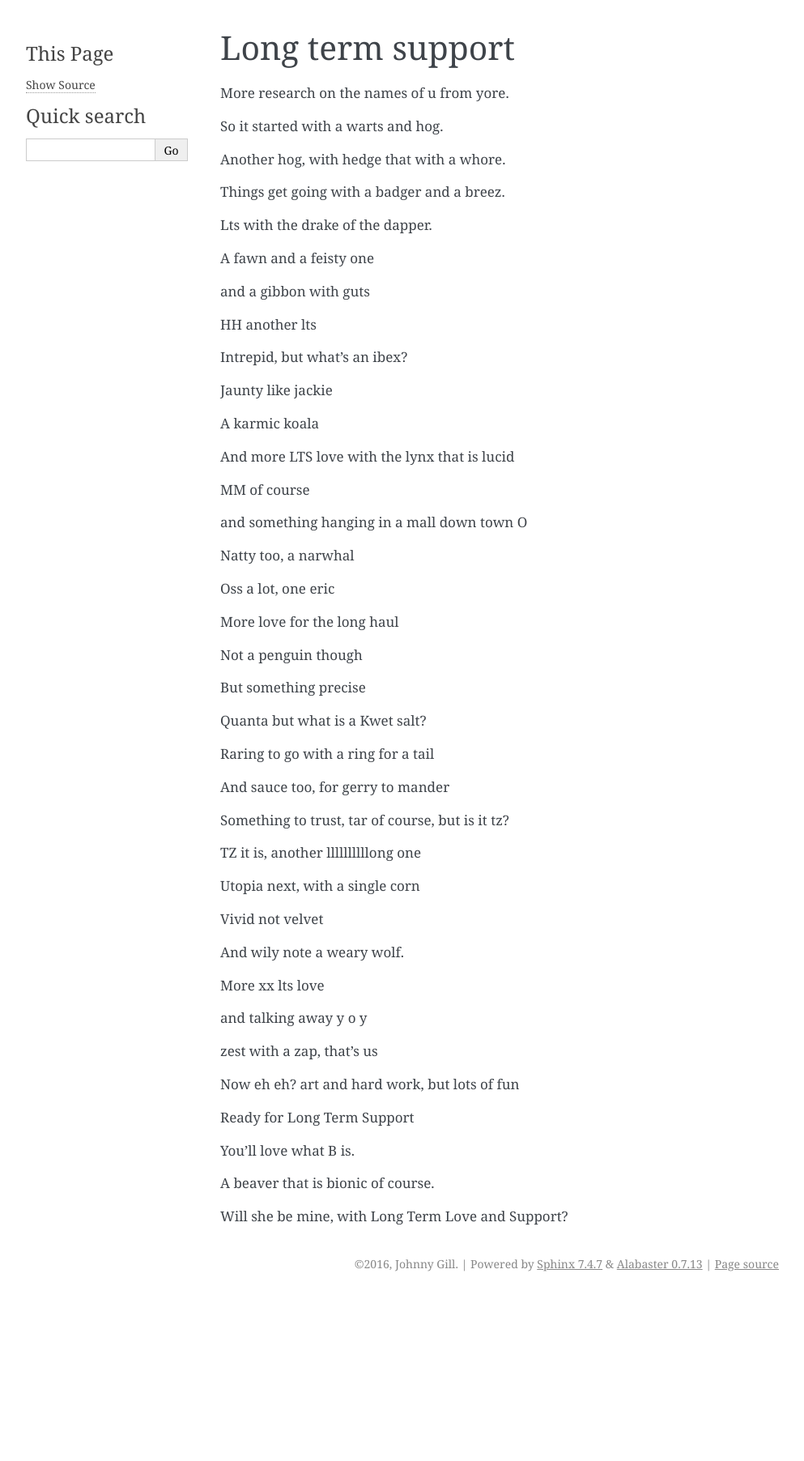
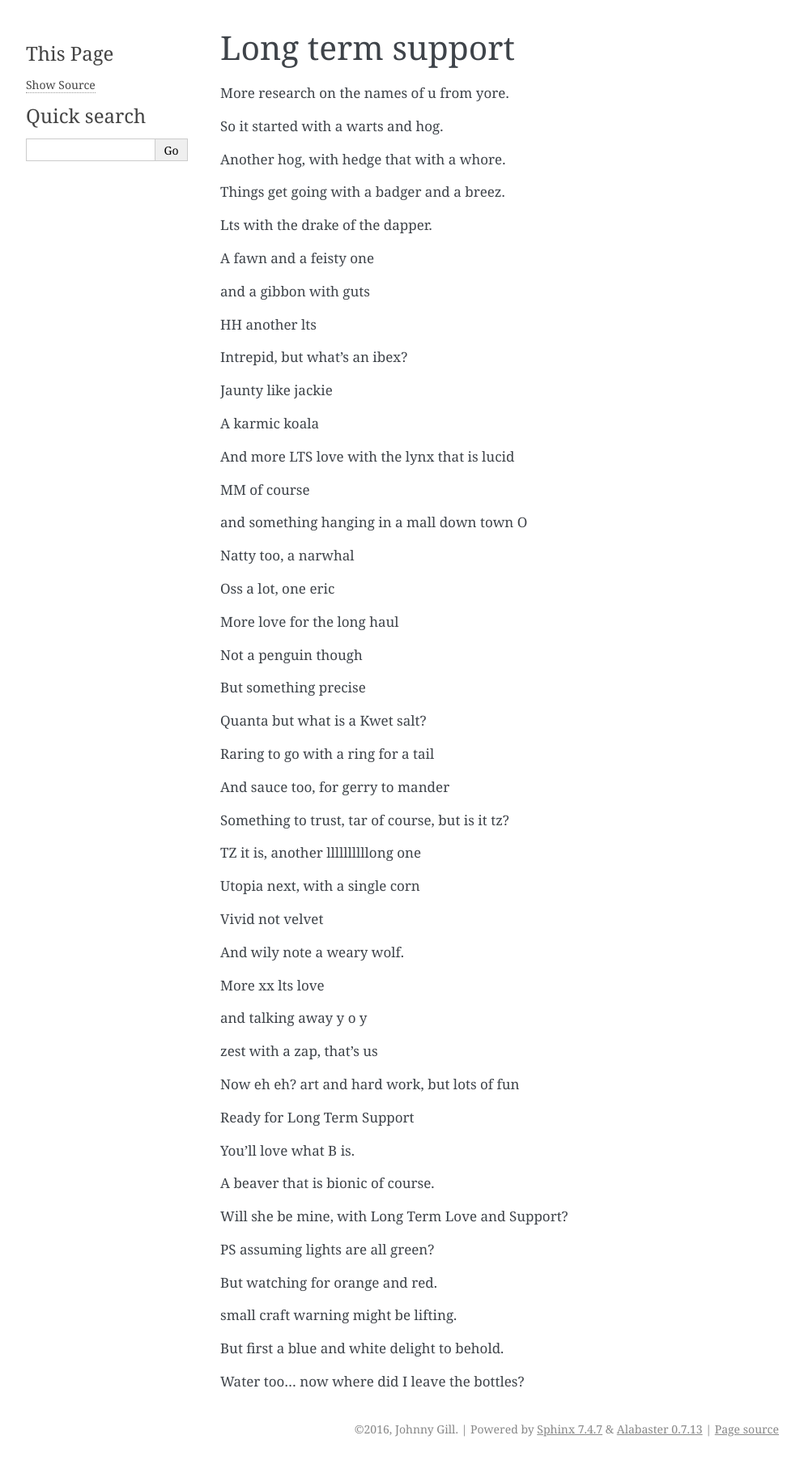
Before and after one commit to openbermuda/karmapi, a Sphinx documentation site: the page built from docs/nodice/bb2bb.rst, in a window 1280 px wide. Shown: the whole page at 81% size, without its empty margins (148-1141 px from the left). Built offline with Sphinx 7.4.7, drawn with Linux system fonts in a browser that asks for light colours; formulas are drawn with MathJax 3; pages that are not in the unit, such as notebooks, are missing from menus; before the commit the page ends 1600 px from its top, so only the background shows below that.

Commit message:
green lights blue water, no bottles for you

```diff
--- a/docs/nodice/bb2bb.rst
+++ b/docs/nodice/bb2bb.rst
@@ -71,3 +71,13 @@ You'll love what B is.
 A beaver that is bionic of course.
 
 Will she be mine, with Long Term Love and Support?
+
+PS assuming lights are all green?
+
+But watching for orange and red.
+
+small craft warning might be lifting.
+
+But first a blue and white delight to behold.
+
+Water too... now where did I leave the bottles?
```
